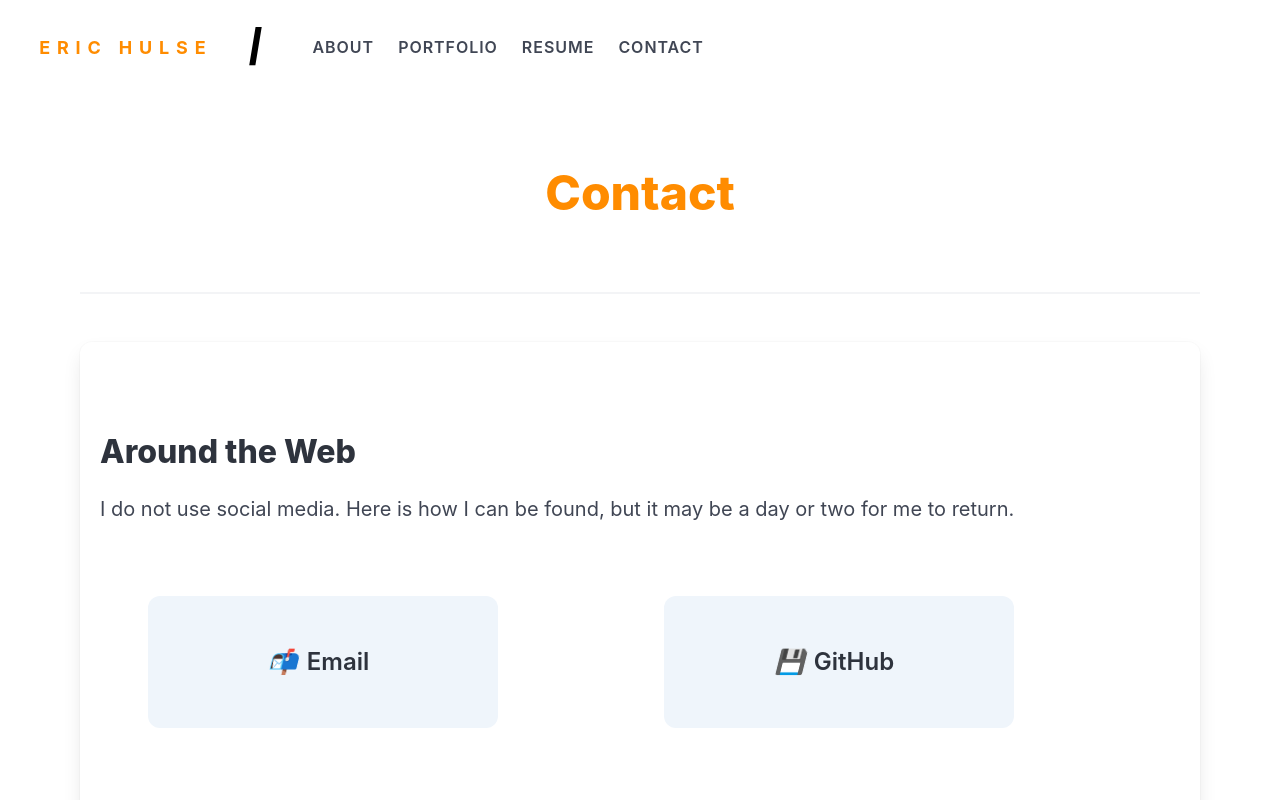
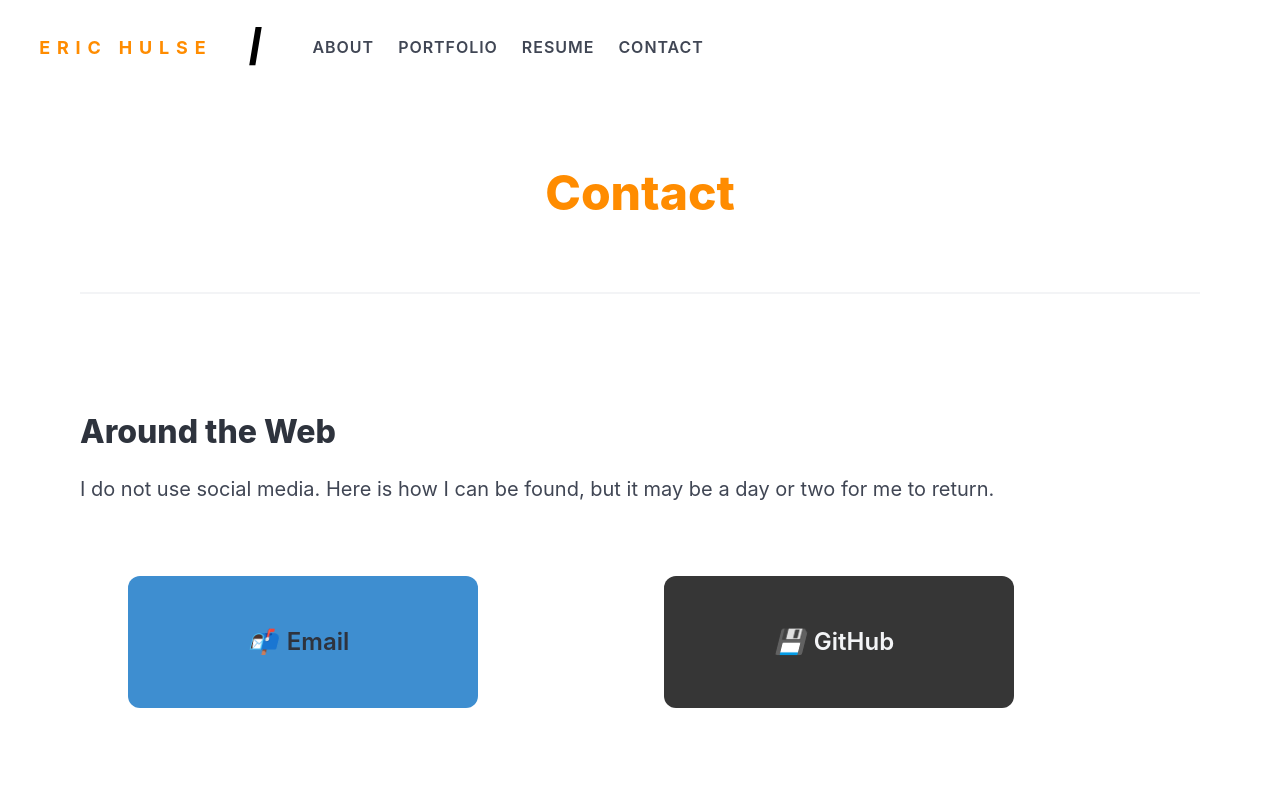
Before and after one commit to sempercuriosus/portfolio-v2, a React (Vite) app: page /contact in a window 1280 px wide. Shown: the top 800 px of the page. Built offline with nearby package versions, Linux system fonts and the light colour scheme.

Commit message:
updated color

```diff
--- a/src/components/About/about.jsx
+++ b/src/components/About/about.jsx
@@ -15,24 +15,18 @@ function About() {
   return (
     <>
       <section id='about'>
-        <div className='section is-large title is-1 block has-text-centered has-text-light'>
+        <div className='section is-large title is-1 block has-text-centered'>
           Welcome To My <span className='orangeify'>Portfolio</span>
           <span
             id='blinky'
             className='blink-me'
             style={{ marginLeft: '1rem' }}></span>
         </div>
-        {/*
-        <div
-          className='title orangeify'
-          style={{ paddingLeft: '1rem' }}>
-          ABOUT
-        </div> */}
 
         <hr />
         <br />
 
-        <div className='box is-size-5'>
+        <div className='is-size-5'>
           <div className='columns is-multiline is-vcentered'>
             <div className='column is-narrow'>
               <figure
--- a/src/components/Contact/contact.jsx
+++ b/src/components/Contact/contact.jsx
@@ -22,7 +22,7 @@ function Contact() {
         title='Contact'
       />
 
-      <div className='box is-size-5'>
+      <div className='is-size-5'>
         <div
           className='block'
           style={{ padding: '3rem 0' }}>
@@ -45,7 +45,7 @@ function Contact() {
                 <ContactButton
                   name='Email'
                   icon='📬'
-                  color='is-info is-light'
+                  color='is-info'
                   text='has-text-dark'
                   action='email'
                   target={links.email}
@@ -56,8 +56,8 @@ function Contact() {
                 <ContactButton
                   name='GitHub'
                   icon='💾'
-                  color='is-info is-light'
-                  text='has-text-dark'
+                  color='is-dark'
+                  text='has-text-light'
                   action='github'
                   target={links.github}
                 />
--- a/src/components/Project/project.jsx
+++ b/src/components/Project/project.jsx
@@ -27,8 +27,8 @@ function Projects({ project }) {
   return (
     <>
       <div
-        className='card'
-        style={{ margin: '0 1rem' }}>
+        className='card has-background-light'
+        style={{ margin: '4rem 1rem' }}>
         <header
           className='title is-size-3-mobile'
           style={{
--- a/src/components/Resume/resume.jsx
+++ b/src/components/Resume/resume.jsx
@@ -22,7 +22,7 @@ function Resume() {
           id='resume-title'
           title='Resume'
         />
-        <div className='box is-size-5 block'>
+        <div className='is-size-5 block'>
           <div
             id='resume-download'
             className='block'
```
